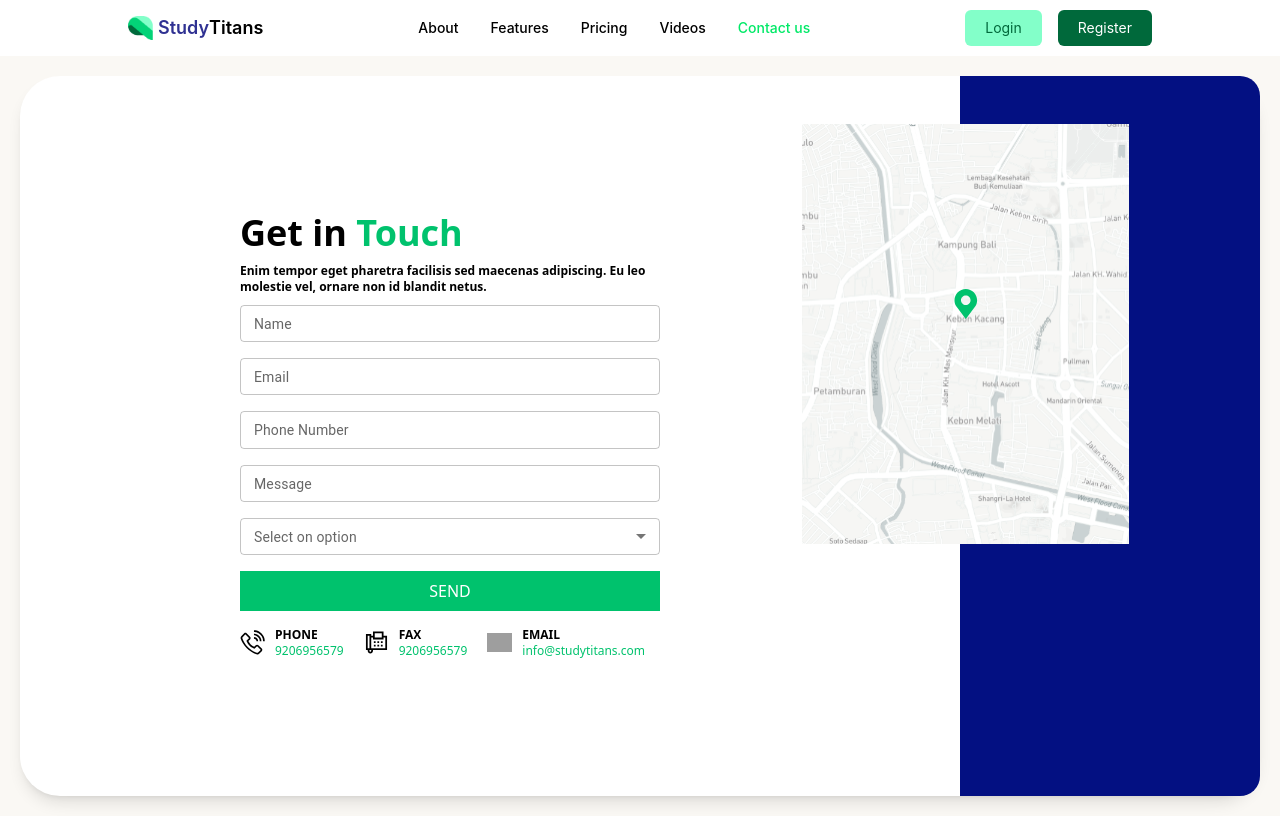
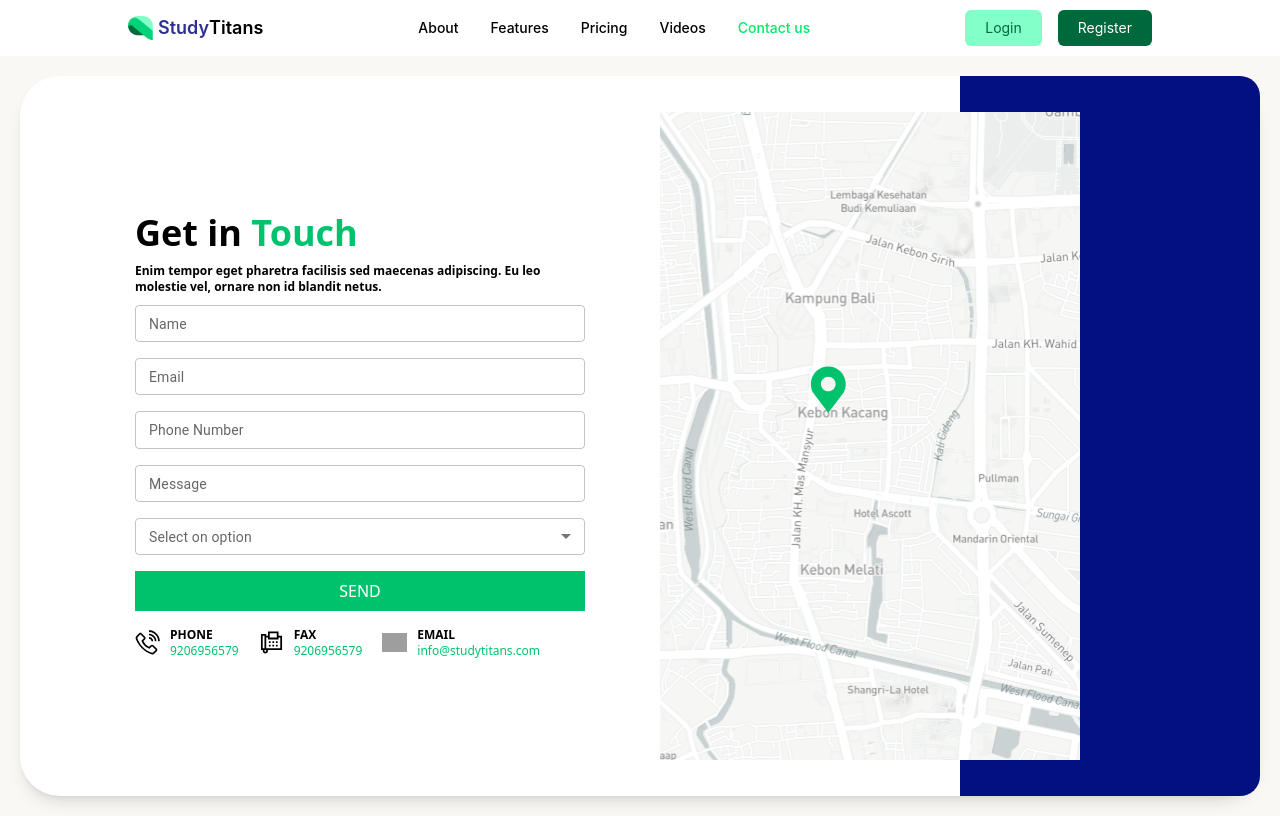
Before and after one commit to BigBrain-01/Frontend, a Next.js app: page /contact in a window 1280 px wide. Built offline with nearby package versions, Linux system fonts and the light colour scheme; grey boxes are pictures that could not be loaded.

Commit message:
final changes in contact us

```diff
--- a/src/components/contactUs/ContactUs.jsx
+++ b/src/components/contactUs/ContactUs.jsx
@@ -9,8 +9,8 @@ const ContactUs = () => {
         <div className='flex  bg-[#FAF8F4] justify-center'>
             <div className='flex bg-white shadow-lg rounded-[40px] w-full m-5 h-[90vh] pl-10'>
                 {/* left */}
-                <div className='flex-1 flex justify-end'>
-                    <div className='flex flex-col justify-center gap-2.5 w-[70%]'>
+                <div className='flex-1 flex justify-center'>
+                    <div className='flex flex-col justify-center gap-2.5 w-[75%]'>
                         <h1 className='font-bold text-4xl'>Get in <span className='text-[#00C26D]'>Touch</span></h1>
                         <p className='text-xs font-semibold'>Enim tempor eget pharetra facilisis sed maecenas adipiscing. Eu leo molestie vel, ornare non id blandit netus.</p>
                         <form className='flex flex-col gap-4' onSubmit={() => { }}>
@@ -50,10 +50,9 @@ const ContactUs = () => {
                     </div>
                 </div>
                 {/* right */}
-                <div className='flex flex-1 relative'>
-                    <div className='w-1/2'></div>
-                    <div className='absolute w-[450px] h-[420px] top-12 right-2 bg-[url("/map.svg")] bg-contain bg-no-repeat'></div>
-                    <div className='w-1/2 bg-[#031082] rounded-tr-[20px] rounded-br-[20px]'></div>
+                <div className='flex flex-1 relative items-center'>
+                    <div className='w-[70%] h-[90%] bg-[url("/map.svg")] bg-cover bg-right bg-no-repeat z-10'></div>
+                    <div className='absolute h-[90vh] w-[50%] top-0 right-0 bg-[#031082] rounded-tr-[20px] rounded-br-[20px]'></div>
                 </div>
             </div>
         </div>
```
